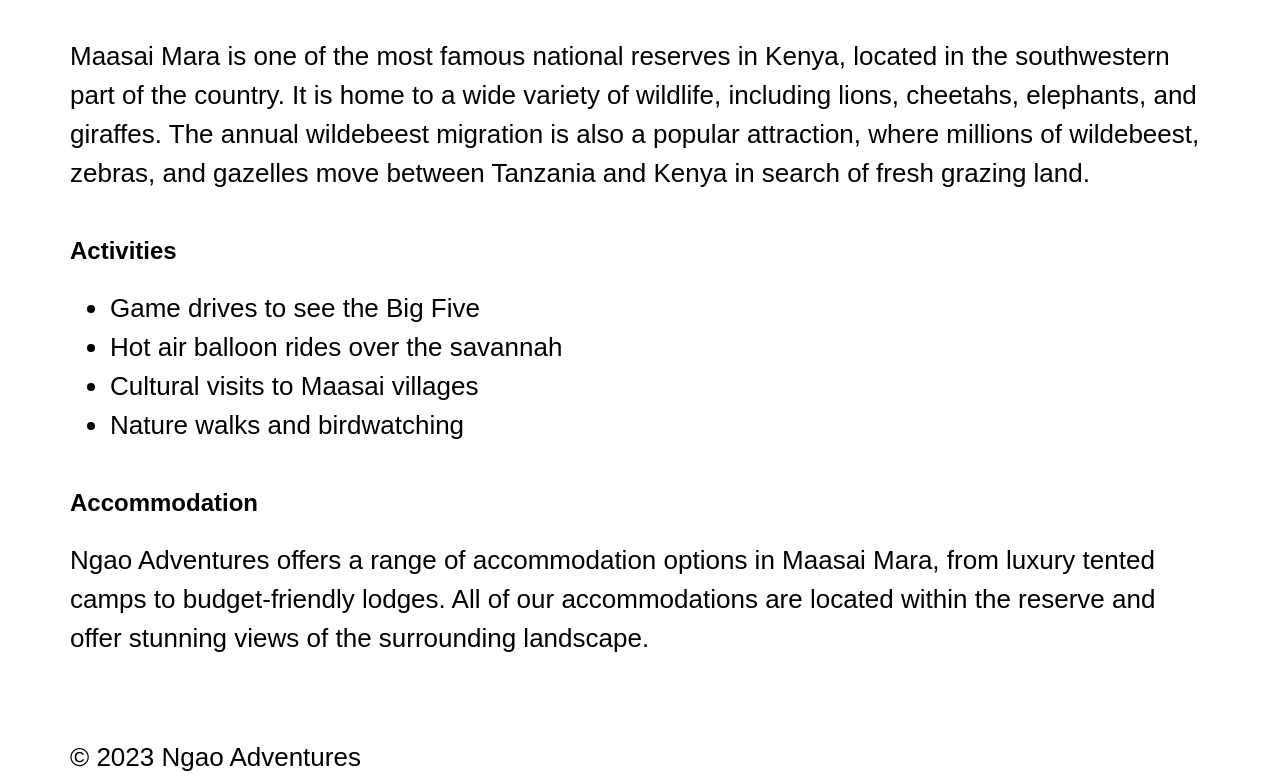
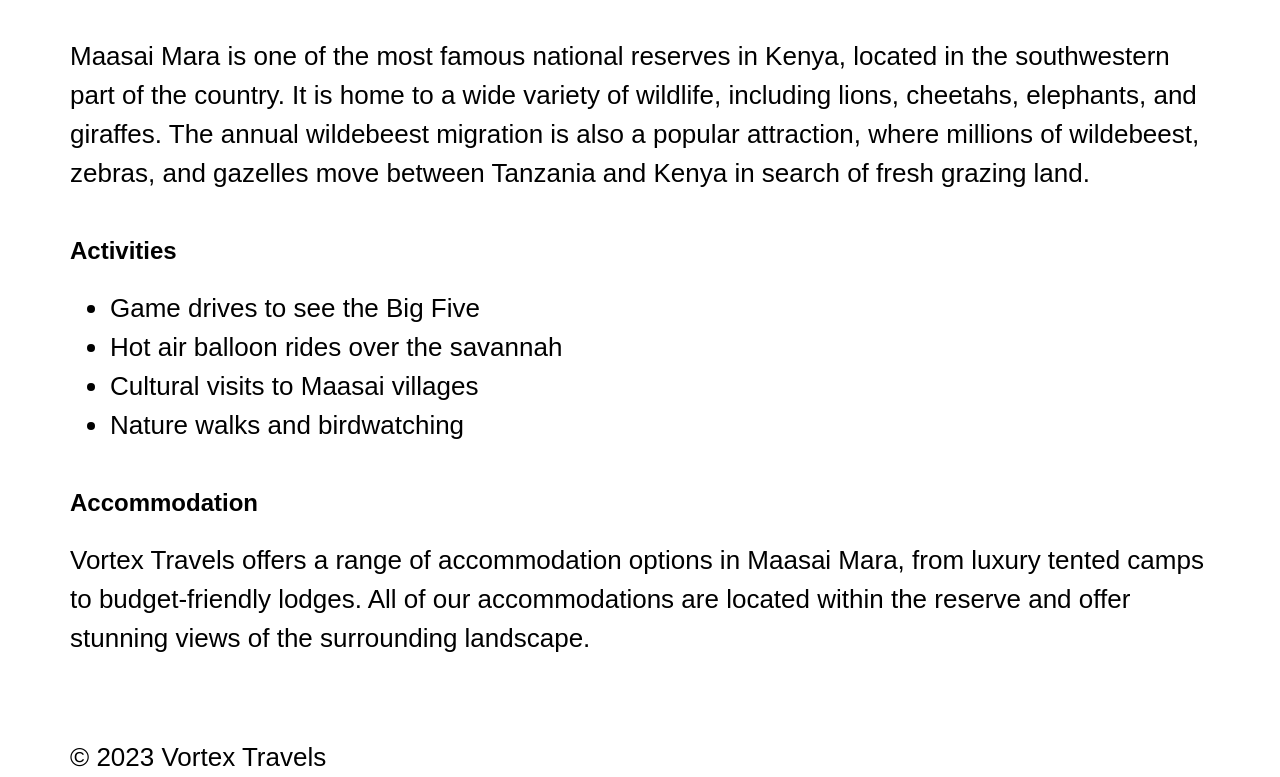
Before and after one commit to MutuneVictor/Vortex-travels, a plain HTML site: page destinations/maasai mara/index.html in a window 1280 px wide. Shown: the part 1562-2339 px from the top of the page. Drawn offline with Linux system fonts and the light colour scheme; files whose address does not match are found by name.

Commit message:
Update index.html

```diff
--- a/destinations/maasai mara/index.html
+++ b/destinations/maasai mara/index.html
@@ -4,13 +4,12 @@
 	<meta charset="UTF-8">
         <meta http-equiv="X-UA-Compatible" content="IE=edge">
 	<meta name="viewport" content="width=device-width, initial-scale=1.0">
-	<title>Maasai Mara - Ngao Adventures</title>
+	<title>Maasai Mara - Vortex Travels</title>
 	<link rel="stylesheet" href="style.css">
 </head>
 <body>
 	<header>
 		<div class="container">
-<div id="logo"><a href="index.html"><img src="/destinations/images2/logo.png" alt="Ngao Adventures"></a></div>
 			<nav>
 				<ul>
 				<li><a href="../Homepage/index.html">Home</a></li>
@@ -48,13 +47,13 @@
 					<li>Nature walks and birdwatching</li>
 				</ul>
 				<h3>Accommodation</h3>
-				<p>Ngao Adventures offers a range of accommodation options in Maasai Mara, from luxury tented camps to budget-friendly lodges. All of our accommodations are located within the reserve and offer stunning views of the surrounding landscape.</p>
+				<p>Vortex Travels offers a range of accommodation options in Maasai Mara, from luxury tented camps to budget-friendly lodges. All of our accommodations are located within the reserve and offer stunning views of the surrounding landscape.</p>
 			</div>
 		</section>
 	</main>
 	<footer>
 		<div class="container">
-			<p>&copy; 2023 Ngao Adventures</p>
+			<p>&copy; 2023 Vortex Travels</p>
 		</div>
 	</footer>
 </body>
```
